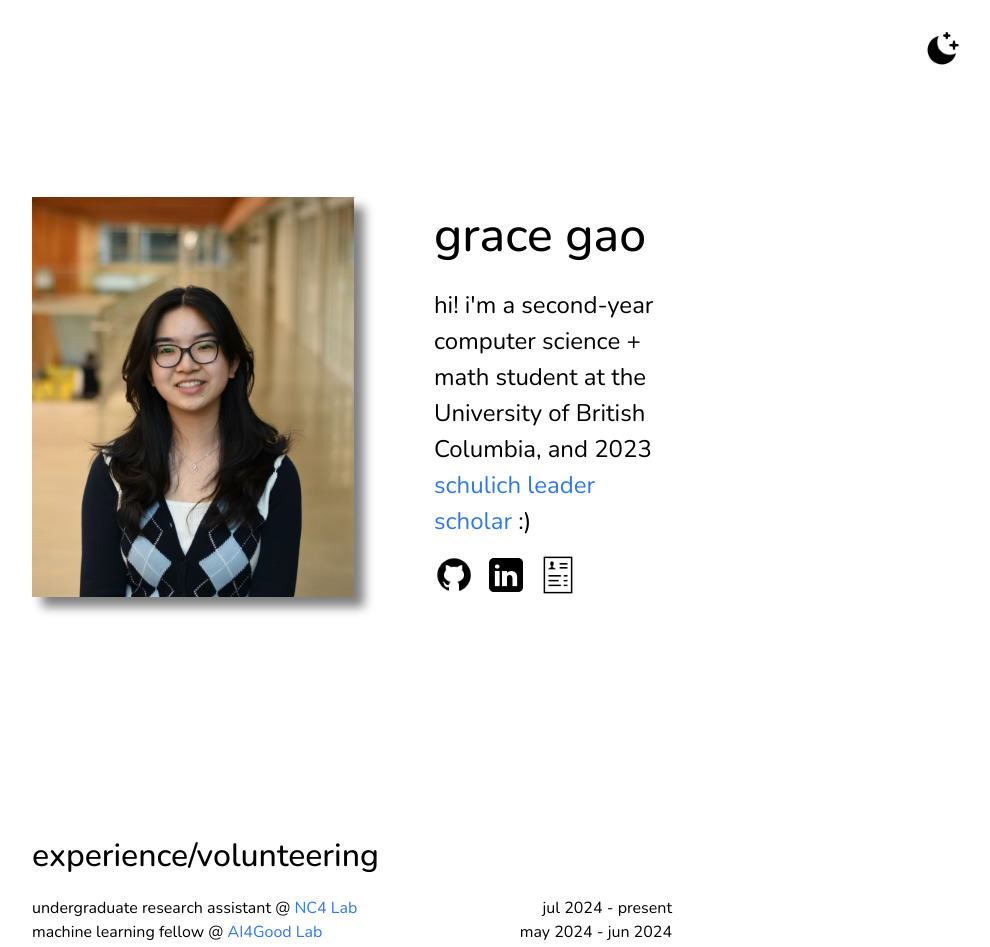
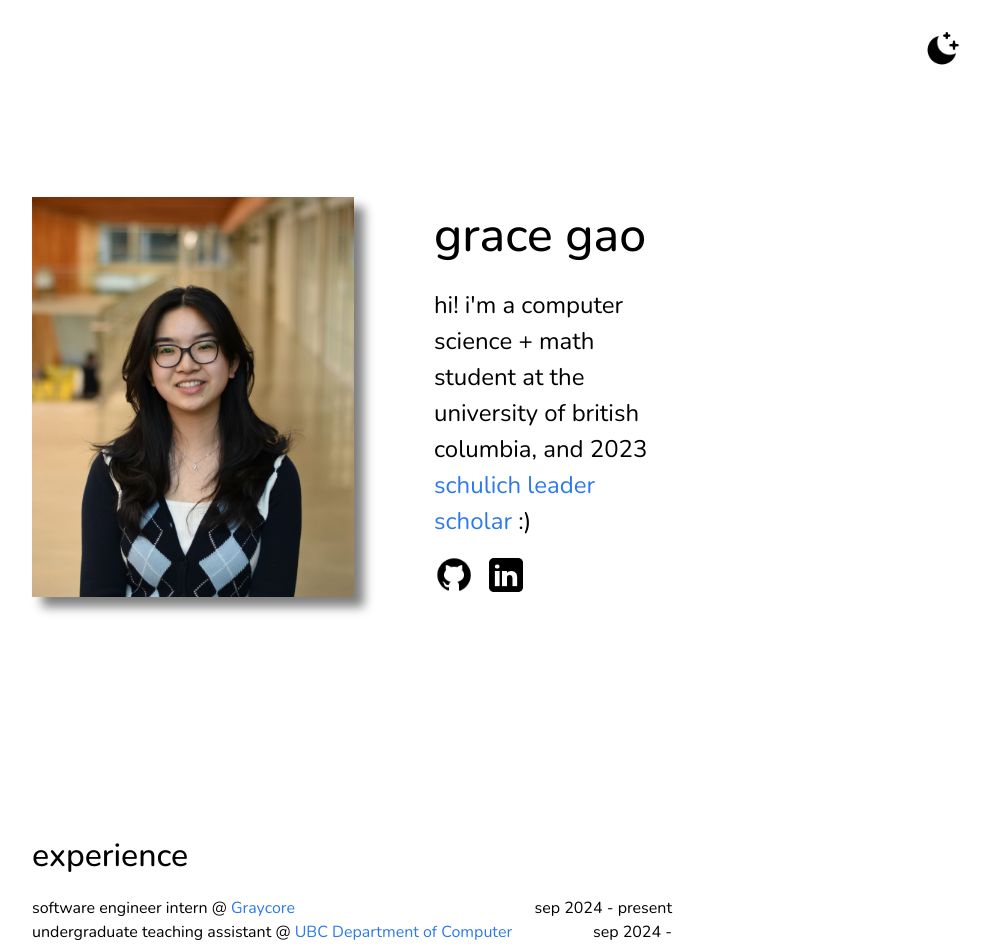
Before and after one commit to gracetxgao/portfolio, a React (Vite) app: page / in a window 1280 px wide. Shown: the top 947 px of the page, without its empty margins (288-1278 px from the left). Built offline with nearby package versions, Linux system fonts and the light colour scheme.

Commit message:
updated information

```diff
--- a/src/App.tsx
+++ b/src/App.tsx
@@ -39,7 +39,7 @@ const App = () => {
                 }}
                 onClick={toggleDarkMode}
             >
-                <img src={darkMode ? sun : moon} width={36} height={36} style={{ borderRadius: (darkMode ? 50 : 0)}}/>
+                <img src={darkMode ? sun : moon} width={36} height={36} />
             </IconButton>
             <Box
                 sx={{
--- a/src/components/About.tsx
+++ b/src/components/About.tsx
@@ -41,8 +41,8 @@ const About = (props: AboutTypes) => {
                 <Box>
                     <Typography fontSize='3rem' fontWeight='500'>grace gao</Typography>
                     <Typography fontSize='1.5rem' paddingBlock={2}>
-                        hi! i'm a second-year computer science + math student at the University of British Columbia,
-                        and 2023 <Link href="https://schulichleaders.com/scholars/grace-gao/"  target="_blank" underline="none" color={highlightColor}>{'schulich leader scholar'}</Link> :)
+                        hi! i'm a computer science + math student at the university of british columbia,
+                        and 2023 <Link href="https://schulichleaders.com"  target="_blank" underline="none" color={highlightColor}>{'schulich leader scholar'}</Link> :)
                     </Typography>
                     <Box>
                         <Link href="https://github.com/gracetxgao" target="_blank">
@@ -51,9 +51,9 @@ const About = (props: AboutTypes) => {
                         <Link href="https://www.linkedin.com/in/gracetxgao/" target="_blank">
                             <img src={darkMode ? linkedin_white : linkedin} width={40} style={{ marginRight: '5%' }}/>
                         </Link>
-                        <Link href="https://drive.google.com/file/d/1iJ1WkvXJTjnX0CoQXeZpWBcdzFa4bgUV/view?usp=sharing" target="_blank">
+                        {/* <Link href="https://drive.google.com/file/d/1qv1QPNAxiCIuUpNQci0HKjfHhUJB7QGl/view?usp=sharing" target="_blank">
                             <img src={darkMode ? resume_white : resume} width={40}  />
-                        </Link>
+                        </Link> */}
                     </Box>
                 </Box>
             </Grid>
--- a/src/components/Experience.tsx
+++ b/src/components/Experience.tsx
@@ -38,8 +38,10 @@ const Experience: React.FC<ExperienceTypes> = ({ textColor, highlightColor }) =>
     });
 
     const items = [
-        ['undergraduate research assistant', 'NC4 Lab', 'https://www.nc4.sbme.ubc.ca', 'jul 2024', 'present'],
-        ['machine learning fellow', 'AI4Good Lab', 'https://www.ai4goodlab.com', 'may 2024', 'jun 2024'],
+        ['software engineer intern', 'Graycore', 'https://www.graycore.io', 'sep 2024', 'present'],
+        ['undergraduate teaching assistant', 'UBC Department of Computer Science', 'https://www.cs.ubc.ca/', 'sep 2024', 'present'],
+        ['undergraduate research assistant', 'UBC - NC4 Lab', 'https://www.nc4.sbme.ubc.ca', 'jul 2024', 'present'],
+        ['machine learning fellow', 'Mila - AI4Good Lab', 'https://www.ai4goodlab.com', 'may 2024', 'jun 2024'],
         ['software developer', 'UBC Launch Pad', 'https://www.ubclaunchpad.com', 'sep 2023', 'apr 2024'],
         ['research intern', 'TRIUMF', 'https://www.triumf.ca', 'jul 2023', 'aug 2023'],
 
@@ -54,7 +56,7 @@ const Experience: React.FC<ExperienceTypes> = ({ textColor, highlightColor }) =>
                 color: textColor,
                 margin: '2rem 0',
             }}>
-            <Typography color={textColor} fontSize='2rem' fontWeight='500' pb={2}>experience/volunteering</Typography>
+            <Typography color={textColor} fontSize='2rem' fontWeight='500' pb={2}>experience</Typography>
             <Box>
                 {items.map((item, idx) => (
                     <ExperienceItem
```
Also changed, not shown: public/favicon.png, src/assets/sun.png.
